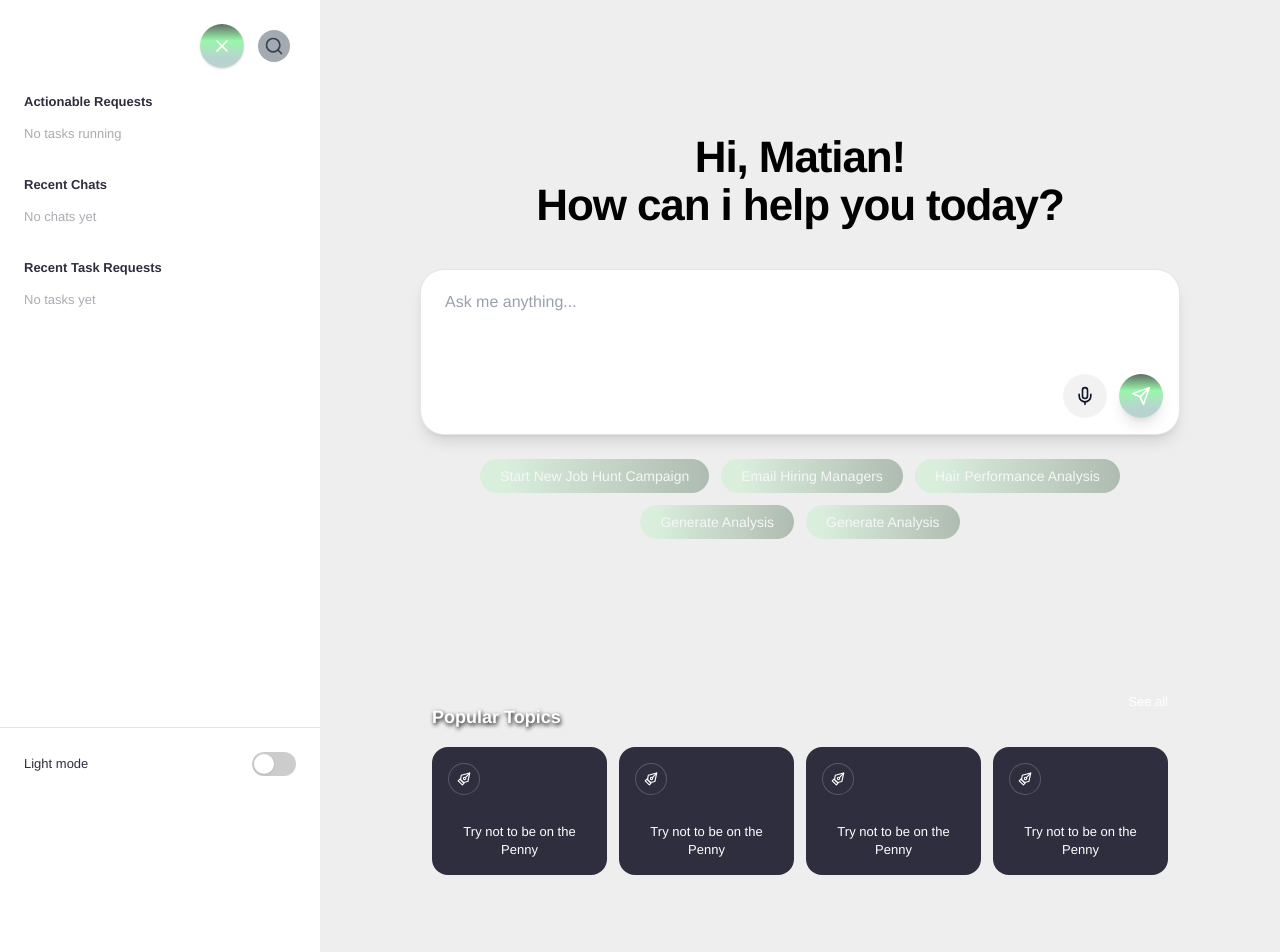
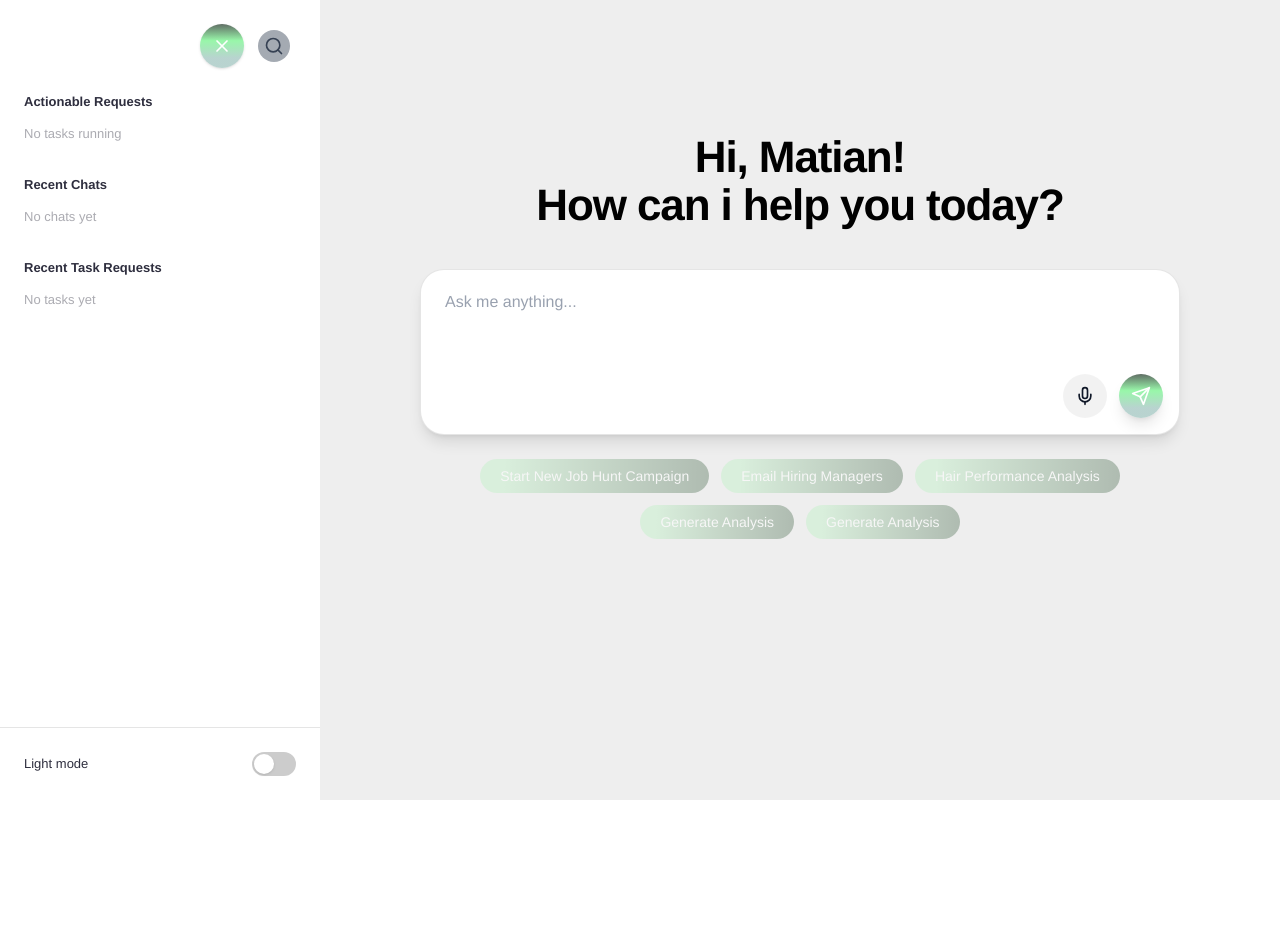
Before and after one commit to Nisha-developers/Zymm-design-, a React (Vite) app: page / in a window 1280 px wide. Shown: the top 952 px of the page. After the commit the page ends 800 px from the top, so only its background shows below. Built offline with nearby package versions, Linux system fonts and the light colour scheme.

Commit message:
Update PopularTopics.jsx

```diff
--- a/src/components/PopularTopics.jsx
+++ b/src/components/PopularTopics.jsx
@@ -13,7 +13,7 @@ setRepeatIcons((prev)=>[...prev, 5, 6, 7])
     }
 
   return (
-    <div className="mt-8 px-4 mb-24 md:mx-auto md:w-full md:max-w-[960px]">
+    <div className="mt-8 px-4 mb-24 md:mx-auto md:w-full md:max-w-[960px] md:hidden">
       <div className="flex justify-between items-center mb-4">
       <h2 className="text-white text-[18px] md:mt-8 font-semibold [text-shadow:1px_2px_4px_rgba(0,0,0,1)]">
   Popular Topics
```
